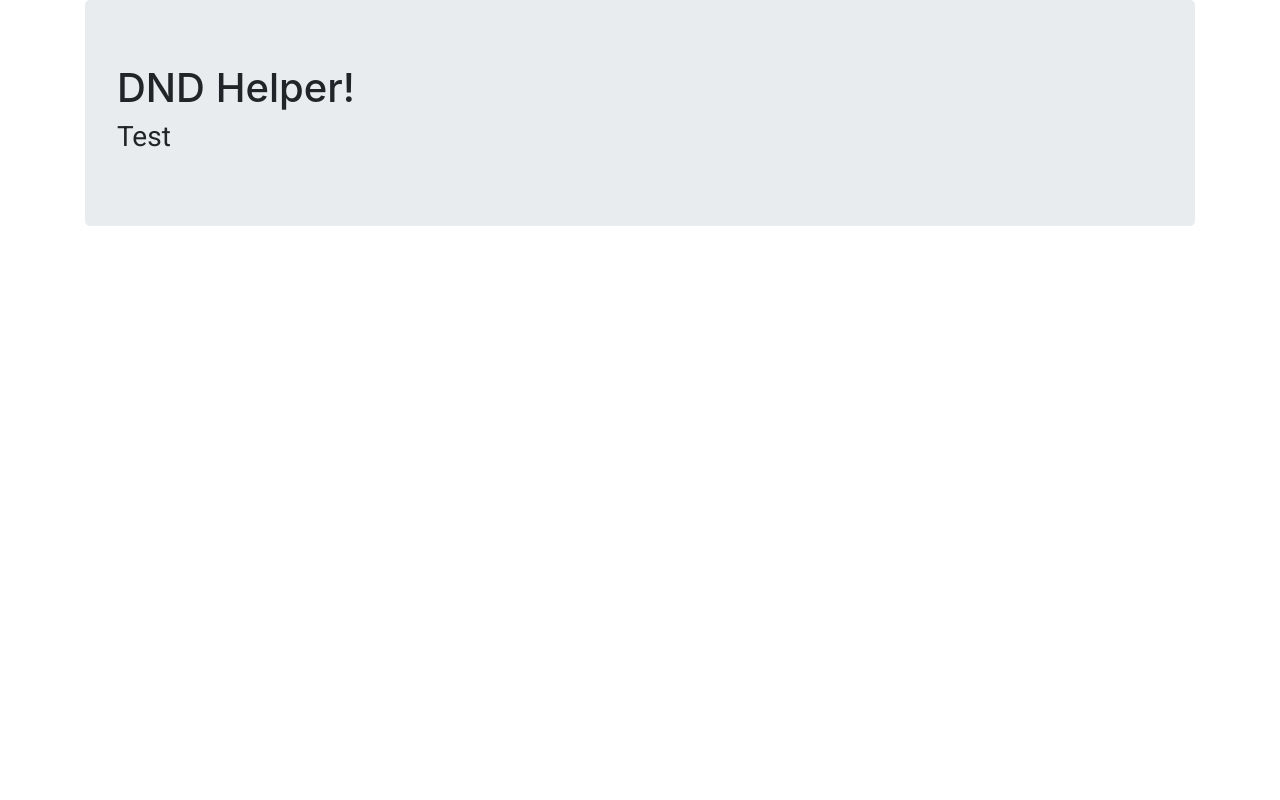
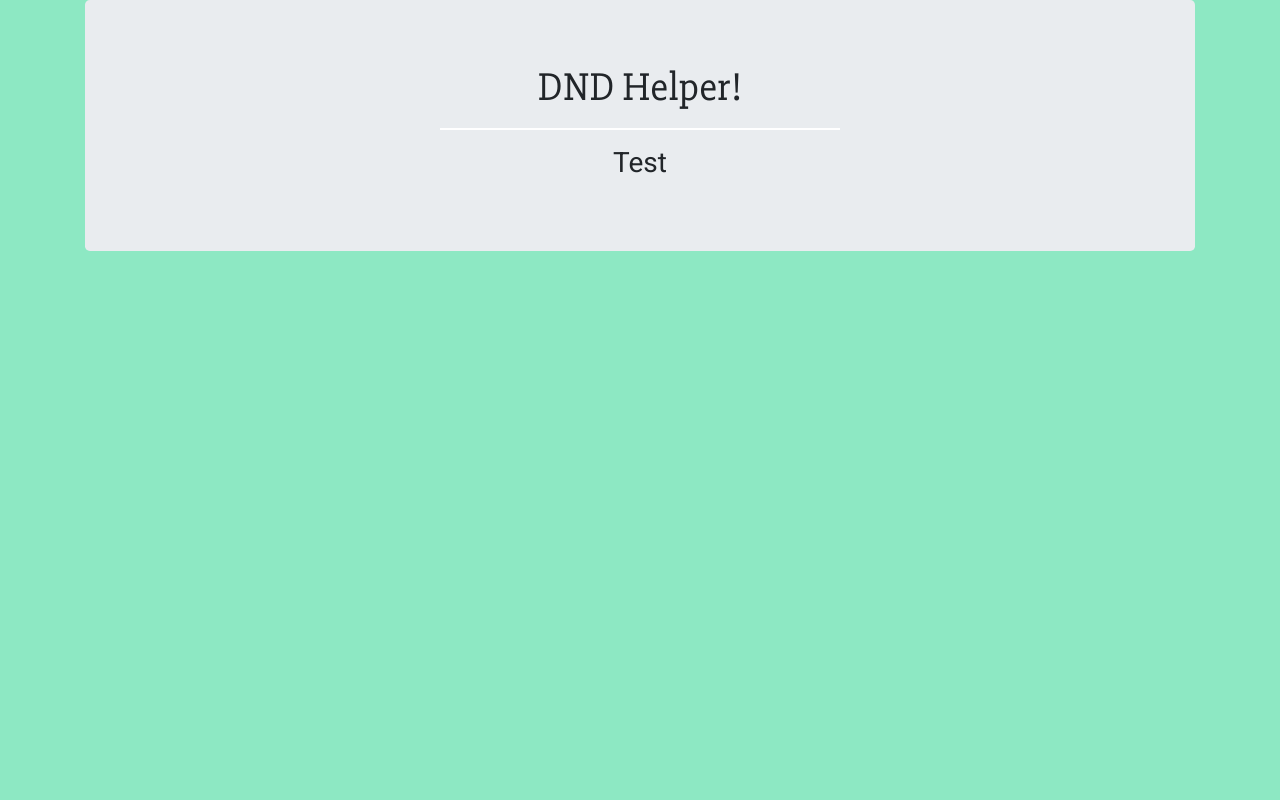
Before and after one commit to JackSnowdon/DM-N-D, a Django app: page / in a window 1280 px wide. Run offline with Django 3.2, Linux system fonts and the light colour scheme; some libraries are stand-ins or nearby versions.

Commit message:
Moved to mac, stlying changes

```diff
--- a/home/templates/index.html
+++ b/home/templates/index.html
@@ -1,8 +1,9 @@
 {% extends 'base.html' %} {% block page_title %} Homepage {% endblock %} {% block content %}
 <div class="row">
     <div class="col-12">
-        <div class="jumbotron">
-            <h1>DND Helper!</h1>
+        <div class="jumbotron text-center">
+            <h1 class="slabo-text">DND Helper!</h1>
+            <hr class="bar-thin"></hr>
             <h3 class="main-text">Test</h3>
         </div>
     </div>
--- a/static/css/styles.css
+++ b/static/css/styles.css
@@ -1,9 +1,28 @@
 @import url('https://fonts.googleapis.com/css?family=Roboto:400,700|Slabo+27px&display=swap');
 
+/* Background */
+
 .bg {
-    font-family: 'Slabo 27px', serif;
+    background-color: #8DE8C3;
+    height: 100vh;
 }
+
+/* Text-Helpers */
 
 .main-text {
     font-family: 'Roboto', sans-serif;
 }
+
+.slabo-text {
+    font-family: 'Slabo 27px', serif;
+}
+
+
+/* Breaks */
+
+.bar-thin {
+    width: 25rem;
+    height: 1.5px;
+    border: 0;
+    background-color: #ffffff;
+}
--- a/templates/base.html
+++ b/templates/base.html
@@ -12,8 +12,10 @@
 </head>
 
 <body>
-    <div class="container">
-        {% block content %} {% endblock %}
+    <div class="bg">
+        <div class="container">
+            {% block content %} {% endblock %}
+        </div>
     </div>
 
     <script src="https://kit.fontawesome.com/ccc410c56b.js"></script>
```
Also changed, not shown: static/imgs/plague.png (added).
